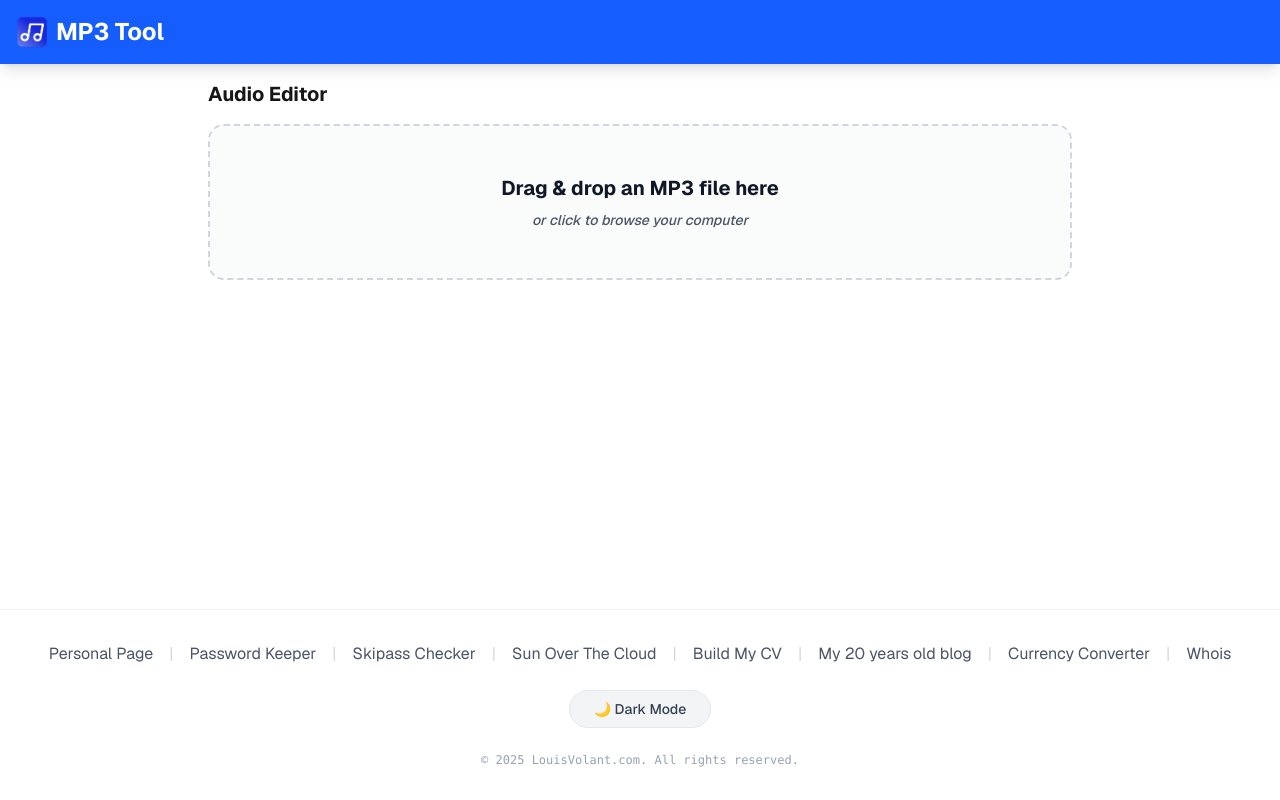
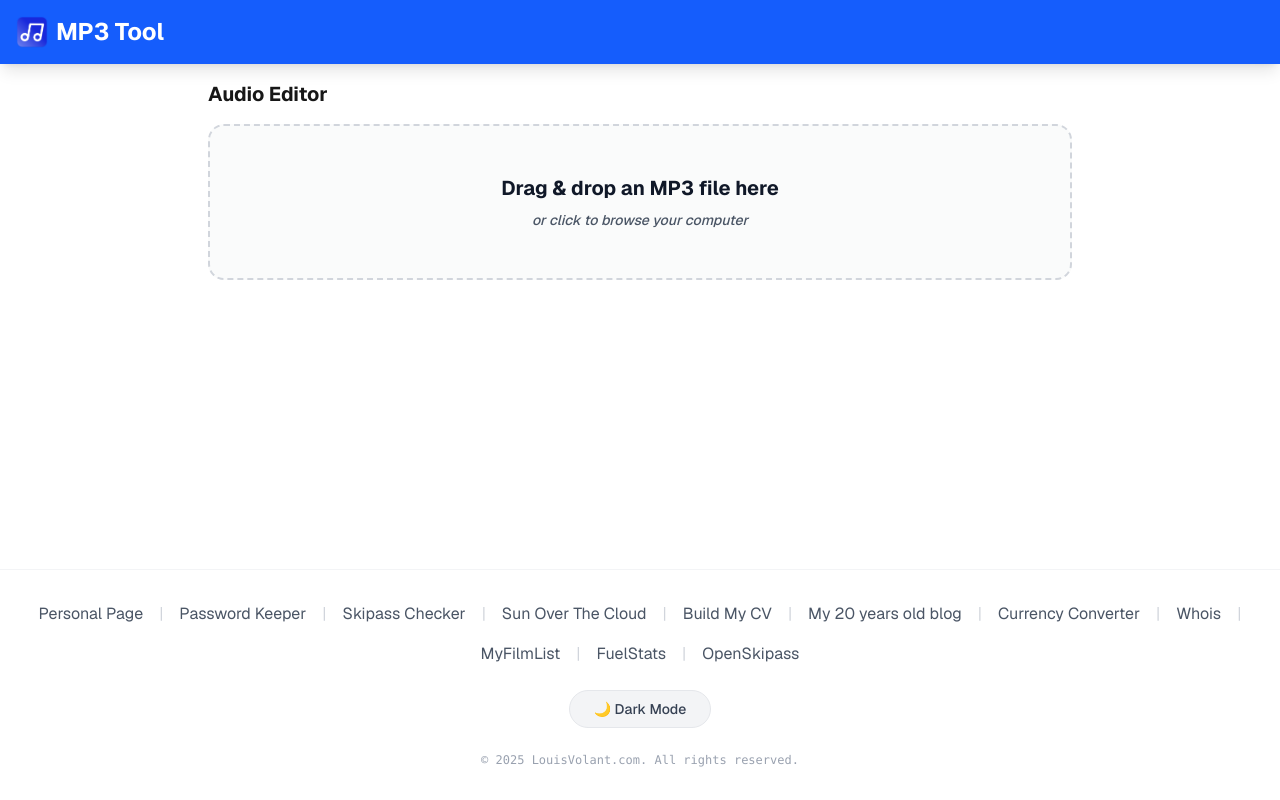
Before and after one commit to louisvolant/mp3-tool, a Next.js app: page / in a window 1280 px wide. Built offline with nearby package versions, Linux system fonts and the light colour scheme.

Commit message:
Update Whois URL to whois.louisvolant.com and add MyFilmList to footer links

```diff
--- a/src/app/links.ts
+++ b/src/app/links.ts
@@ -16,5 +16,8 @@ export const externalLinks: LinkItem[] = [
   { label: 'Build My CV', href: 'https://buildmycv.net' },
   { label: 'My 20 years old blog', href: 'https://www.abricocotier.fr' },
   { label: 'Currency Converter', href: 'https://currency-converter-pwa-js.vercel.app/' },
-  { label: 'Whois', href: 'https://whois-js.vercel.app/' },
+  { label: 'Whois', href: 'https://whois.louisvolant.com' },
+  { label: 'MyFilmList', href: 'https://www.myfilmlist.net' },
+  { label: 'FuelStats', href: 'https://www.fuelstats.net' },
+  { label: 'OpenSkipass', href: 'https://www.openskipass.com' },
 ];
```
